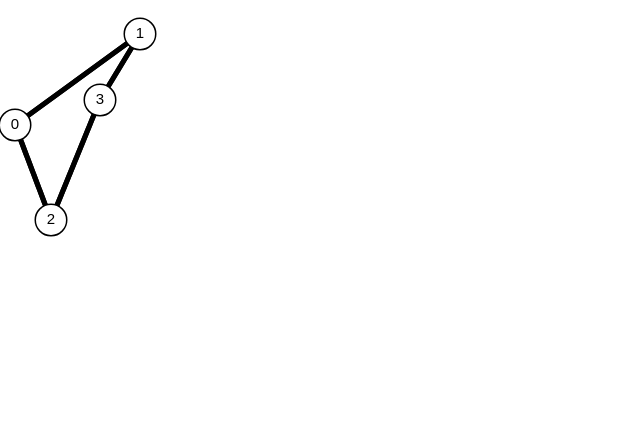
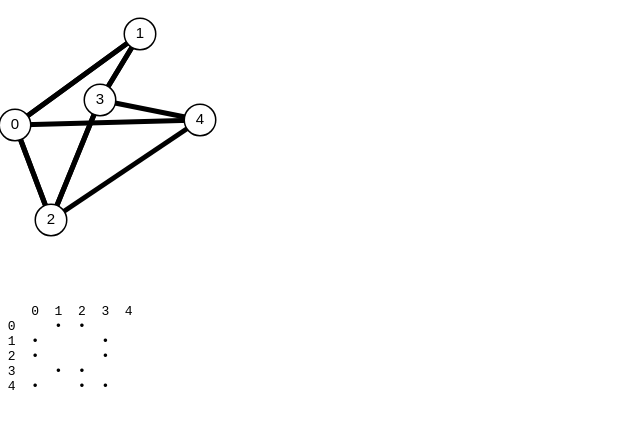
Before and after one commit to MaxShvets/graph-editor, a React (Create React App) app: page / in a window 1280 px wide. Shown: the top 428 px of the page, without its empty margins (0-640 px from the left). Built offline with nearby package versions, Linux system fonts and the light colour scheme.

Commit message:
Created component for editing the graph

```diff
--- a/src/App.css
+++ b/src/App.css
@@ -1,28 +1,7 @@
-.App {
-  text-align: center;
+.graph-editor {
+    font-family: monospace;
 }
 
-.App-logo {
-  animation: App-logo-spin infinite 20s linear;
-  height: 80px;
+.adjacency-indicator:hover {
+    cursor: pointer;
 }
-
-.App-header {
-  background-color: #222;
-  height: 150px;
-  padding: 20px;
-  color: white;
-}
-
-.App-title {
-  font-size: 1.5em;
-}
-
-.App-intro {
-  font-size: large;
-}
-
-@keyframes App-logo-spin {
-  from { transform: rotate(0deg); }
-  to { transform: rotate(360deg); }
-}
--- a/src/App.tsx
+++ b/src/App.tsx
@@ -1,20 +1,39 @@
 import * as React from 'react';
 import './App.css';
-import {Graph} from "./Graph";
+import {Graph, IVertexData} from "./Graph";
 import {GraphCanvas} from './GraphCanvas';
+import {GraphEditor} from "./GraphEditor";
 
-const graph : Graph = [[1, 2], [0, 3], [0, 3], [1, 2]];
-const verticesData = [
-    {position: {x: 15, y: 125}},
-    {position: {x: 140, y: 34}},
-    {position: {x: 51, y: 220}},
-    {position: {x: 100, y: 100}}
-];
+interface IAppProps {
+    graph: Graph,
+    verticesData: IVertexData[]
+}
 
-class App extends React.Component {
-  public render() {
-    return <GraphCanvas graph={graph} verticesData={verticesData}/>;
-  }
+class App extends React.Component<IAppProps, IAppProps> {
+    public constructor(props : IAppProps) {
+        super(props);
+        this.state = {
+            graph: props.graph,
+            verticesData: props.verticesData
+        }
+    }
+
+    public render() {
+        const updateGraph = this.updateGraph.bind(this);
+
+        return [
+            <GraphCanvas key={"canvas"} graph={this.state.graph} verticesData={this.state.verticesData}/>,
+            <GraphEditor
+                key={"editor"}
+                graph={this.state.graph}
+                updateGraph={updateGraph}
+            />
+        ];
+    }
+
+    private updateGraph(newGraph: Graph): void {
+        this.setState({graph: newGraph});
+    }
 }
 
 export default App;
--- a/src/Graph.ts
+++ b/src/Graph.ts
@@ -5,4 +5,58 @@ export interface IVertexData {
     position: IPoint
 }
 
-export type Graph = number[][];
+export type Vertex = number;
+export type AdjacentVertices = Set<Vertex>
+export type IVertexForEachCallback = (adjacentVertices: AdjacentVertices, vertex: Vertex) => void
+export type IVertexMapCallback<T> = (adjacentVertices: AdjacentVertices, vertex: Vertex) => T
+
+export interface IGraph {
+    adjacent(vertex: Vertex): AdjacentVertices;
+    forEach(callback: IVertexForEachCallback): void;
+    map<T>(callback: IVertexMapCallback<T>): T[];
+    addEdge(vertex: Vertex, otherVertex: Vertex): Graph;
+    removeEdge(vertex: Vertex, otherVertex: Vertex): Graph;
+}
+
+export function createGraph(adjacentVertices: AdjacentVertices[]) : Graph {
+    return new Graph(adjacentVertices);
+}
+
+export class Graph implements IGraph {
+    private readonly graph: AdjacentVertices[];
+
+    public constructor(graph: AdjacentVertices[]) {
+        this.graph = [...graph];
+    }
+
+    public adjacent(vertex: Vertex): AdjacentVertices {
+        return new Set(this.graph[vertex]);
+    }
+
+    public forEach(callback: IVertexForEachCallback): void {
+        this.graph.forEach((_, vertex) => callback(this.adjacent(vertex), vertex));
+    }
+
+    public map<T>(callback: IVertexMapCallback<T>): T[] {
+        return this.graph.map<T>((_, vertex) => callback(this.adjacent(vertex), vertex))
+    }
+
+    public addEdge(vertex: Vertex, otherVertex: Vertex): Graph {
+        return this.performEdgeOperation("add", vertex, otherVertex);
+    }
+
+    public removeEdge(vertex: Vertex, otherVertex: Vertex): Graph {
+        return this.performEdgeOperation("delete", vertex, otherVertex)
+    }
+
+    private performEdgeOperation(operationName: string, vertex: Vertex, otherVertex: Vertex) : Graph {
+        const newGraph: AdjacentVertices[] = [...this.graph];
+        const newVertex: AdjacentVertices = new Set(newGraph[vertex]);
+        newVertex[operationName](otherVertex);
+        newGraph[vertex] = newVertex;
+        const newOtherVertex: AdjacentVertices = new Set(newGraph[otherVertex]);
+        newOtherVertex[operationName](vertex);
+        newGraph[otherVertex] = newOtherVertex;
+        return new Graph(newGraph);
+    }
+}
--- a/src/GraphCanvas.tsx
+++ b/src/GraphCanvas.tsx
@@ -1,6 +1,7 @@
 import * as React from "react";
-import {Graph, IVertexData} from "./Graph";
+import {AdjacentVertices, Graph, IVertexData, Vertex} from "./Graph";
 import {drawEdge, drawVertex} from "./GraphDrawing";
+import {IPoint} from "./Point";
 
 interface IGraphCanvasProps {
     graph: Graph,
@@ -11,27 +12,36 @@ export class GraphCanvas extends React.Component<IGraphCanvasProps, object> {
     private canvasRef = React.createRef<HTMLCanvasElement>();
 
     public componentDidMount() {
-        const graph = this.props.graph;
-        const verticesData = this.props.verticesData;
-        const context : CanvasRenderingContext2D = this.canvasRef.current!.getContext("2d")!;
+        this.renderGraph(this.props.graph);
+    }
 
-        // draw edges of the graph
-        graph.forEach((adjacentVertices : number[], vertex : number) => {
-            const position = verticesData[vertex].position;
-
-            adjacentVertices.forEach((adjVertex : number) => {
-                const adjPosition = verticesData[adjVertex].position;
-                drawEdge(context, position, adjPosition);
-            });
-        });
-
-        // draw vertices after edges so that they appear on top of edges
-        for (let vertex = 0; vertex < graph.length; vertex++) {
-            drawVertex(context, vertex, verticesData[vertex]);
-        }
+    public componentDidUpdate() {
+        this.renderGraph(this.props.graph);
     }
 
     public render() {
         return <canvas ref={this.canvasRef} width={300} height={300}/>
     }
+
+    private renderGraph(graph: Graph): void {
+        const verticesData : IVertexData[] = this.props.verticesData;
+        const canvas = this.canvasRef.current!;
+        const context : CanvasRenderingContext2D = canvas.getContext("2d")!;
+        context.clearRect(0, 0, canvas.width, canvas.height);
+
+        // draw edges of the graph
+        graph.forEach((adjacentVertices: AdjacentVertices, vertex: Vertex) => {
+            const position : IPoint = verticesData[vertex].position;
+
+            for (const adjVertex of adjacentVertices.values()) {
+                const adjPosition : IPoint = verticesData[adjVertex].position;
+                drawEdge(context, position, adjPosition);
+            }
+        });
+
+        // draw vertices after edges so that they appear on top of edges
+        graph.forEach((_, vertex: Vertex) => {
+            drawVertex(context, vertex, verticesData[vertex]);
+        });
+    }
 }
--- /dev/null
+++ b/src/GraphEditor.tsx
@@ -0,0 +1,64 @@
+import * as React from "react";
+import {Graph} from "./Graph";
+
+const nbsp : string = String.fromCharCode(160);
+const bullet : string = String.fromCharCode(8226);
+
+function cell(content: string | number, key: string | number, onclick?: () => void) : JSX.Element {
+    const contentStr : string = typeof content === "string" ? content : content.toString();
+    return (
+        <span
+            className={"adjacency-indicator"}
+            key={key}
+            onClick={onclick}>
+            {nbsp + contentStr + nbsp}
+        </span>
+    );
+}
+
+interface IGraphEditorProps {
+    graph: Graph,
+    updateGraph(newGraph: Graph): void;
+}
+
+export class GraphEditor extends React.Component<IGraphEditorProps, object> {
+    public render() {
+        const graph : Graph = this.props.graph;
+        const legendUpper : JSX.Element[] = [
+            cell(nbsp, "padding"),
+            ...graph.map((_, vertex : number) => {
+                return cell(vertex, vertex);
+            }),
+        ];
+
+        const adjacencyMatrix : JSX.Element[] = graph.map((adjacentVertices, vertex) => {
+            const row : JSX.Element[] = graph.map((_, otherVertex : number) => {
+                let adjacencyIndicator : string;
+                let clickHandler : () => void;
+
+                if (adjacentVertices.has(otherVertex)) {
+                    adjacencyIndicator = bullet;
+                    clickHandler = () => {this.props.updateGraph(graph.removeEdge(vertex, otherVertex))}
+                } else {
+                    adjacencyIndicator = nbsp;
+                    clickHandler = () => {this.props.updateGraph(graph.addEdge(vertex, otherVertex))}
+                }
+
+                return cell(adjacencyIndicator, otherVertex, clickHandler);
+            });
+
+            return (
+                <div key={vertex}>
+                    {[cell(vertex, "legend"), ...row]}
+                </div>
+            )
+        });
+
+        const adjacencyMatrixWithLegend : JSX.Element[] = [
+            <div key={"legend-row"}>{legendUpper}</div>,
+            ...adjacencyMatrix
+        ];
+
+        return <div className={"graph-editor"}>{adjacencyMatrixWithLegend}</div>;
+    }
+}
--- a/src/index.tsx
+++ b/src/index.tsx
@@ -1,11 +1,23 @@
 import * as React from 'react';
 import * as ReactDOM from 'react-dom';
 import App from './App';
+import {createGraph, Graph} from "./Graph";
 import './index.css';
 import registerServiceWorker from './registerServiceWorker';
 
+const graph : Graph = createGraph([
+    new Set([1, 2]), new Set([0, 3]), new Set([0, 3]), new Set([1, 2]), new Set([0, 2, 3])
+]);
+const verticesData = [
+    {position: {x: 15, y: 125}},
+    {position: {x: 140, y: 34}},
+    {position: {x: 51, y: 220}},
+    {position: {x: 100, y: 100}},
+    {position: {x: 200, y: 120}}
+];
+
 ReactDOM.render(
-  <App />,
+  <App graph={graph} verticesData={verticesData} />,
   document.getElementById('root') as HTMLElement
 );
 registerServiceWorker();
--- a/tsconfig.json
+++ b/tsconfig.json
@@ -1,6 +1,7 @@
 {
   "compilerOptions": {
     "baseUrl": ".",
+    "downlevelIteration": true,
     "outDir": "build/dist",
     "module": "esnext",
     "target": "es5",
```
Also changed, not shown: 1 other file (tests, documents, lock files or other folders).
